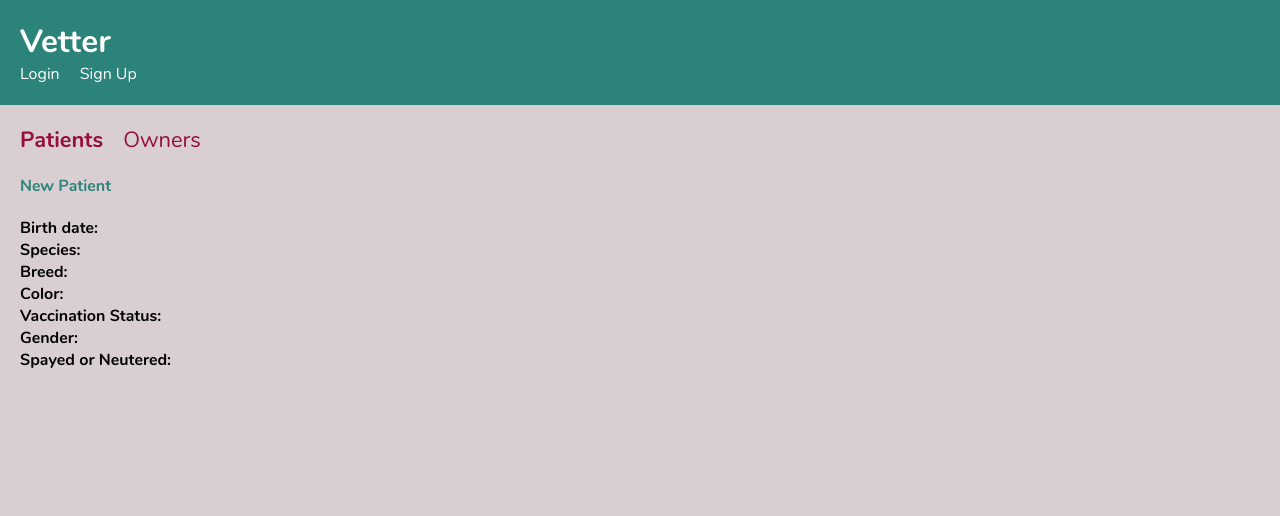
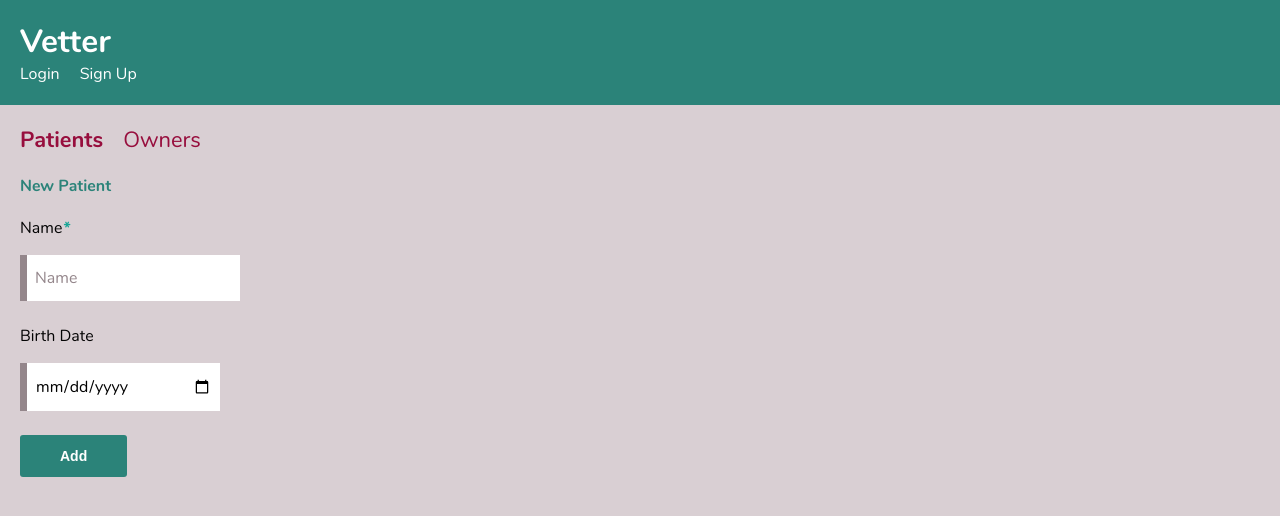
Before and after one commit to rafaelalma/vetter-client, a React (Create React App) app: page /dashboard/patients/new in a window 1280 px wide. Shown: the top 516 px of the page. Built offline with nearby package versions, Linux system fonts and the light colour scheme; no server answers.

Commit message:
Add NewPatientForm component

```diff
--- a/src/App.jsx
+++ b/src/App.jsx
@@ -4,6 +4,7 @@ import "./App.scss";
 import Header from "./components/Header/Header";
 import { AuthenticationProvider } from "./context/authentication/AuthenticationContext";
 import DashboardPage from "./views/Dashboard/DashboardPage";
+import NewPatientForm from "./views/Dashboard/Patients/NewPatientForm/NewPatientForm";
 import PatientDetails from "./views/Dashboard/Patients/PatientDetails/PatientDetails";
 import PatientsList from "./views/Dashboard/Patients/PatientsList/PatientsList";
 import PatientsPage from "./views/Dashboard/Patients/PatientsPage";
@@ -28,6 +29,7 @@ export default function App() {
               <Route index element={null} />
               <Route path="patients" element={<PatientsPage />}>
                 <Route index element={<PatientsList />} />
+                <Route path="new" element={<NewPatientForm />} />
                 <Route path=":id" element={<PatientDetails />} />
               </Route>
               <Route path="owners" element={null} />
--- /dev/null
+++ b/src/views/Dashboard/Patients/NewPatientForm/NewPatientForm.jsx
@@ -0,0 +1,38 @@
+import { Button } from "components/buttons";
+import { Input } from "components/forms";
+import { useState } from "react";
+import { useNavigate } from "react-router-dom";
+import "./NewPatientForm.scss";
+
+export default function NewPatientForm() {
+  const [name, setName] = useState("");
+  const [birthDate, setBirthDate] = useState("");
+
+  const navigate = useNavigate();
+
+  const handleNewPatientSubmit = (event) => {
+    event.preventDefault();
+
+    // TODO: backend
+
+    navigate("/dashboard/patients");
+  };
+
+  return (
+    <form className="NewPatientForm" onSubmit={handleNewPatientSubmit}>
+      <Input
+        placeholder="Name"
+        required
+        value={name}
+        onChange={(event) => setName(event.target.value)}
+      />
+      <Input
+        placeholder="Birth Date"
+        type="date"
+        value={birthDate}
+        onChange={(event) => setBirthDate(event.target.value)}
+      />
+      <Button type="submit">Add</Button>
+    </form>
+  );
+}
--- /dev/null
+++ b/src/views/Dashboard/Patients/NewPatientForm/NewPatientForm.scss
@@ -0,0 +1,5 @@
+@import "styles/settings/spacing";
+
+.NewPatientForm {
+  padding: $spacing-2;
+}
```
Also changed, not shown: 1 other file (tests, documents, lock files or other folders).
